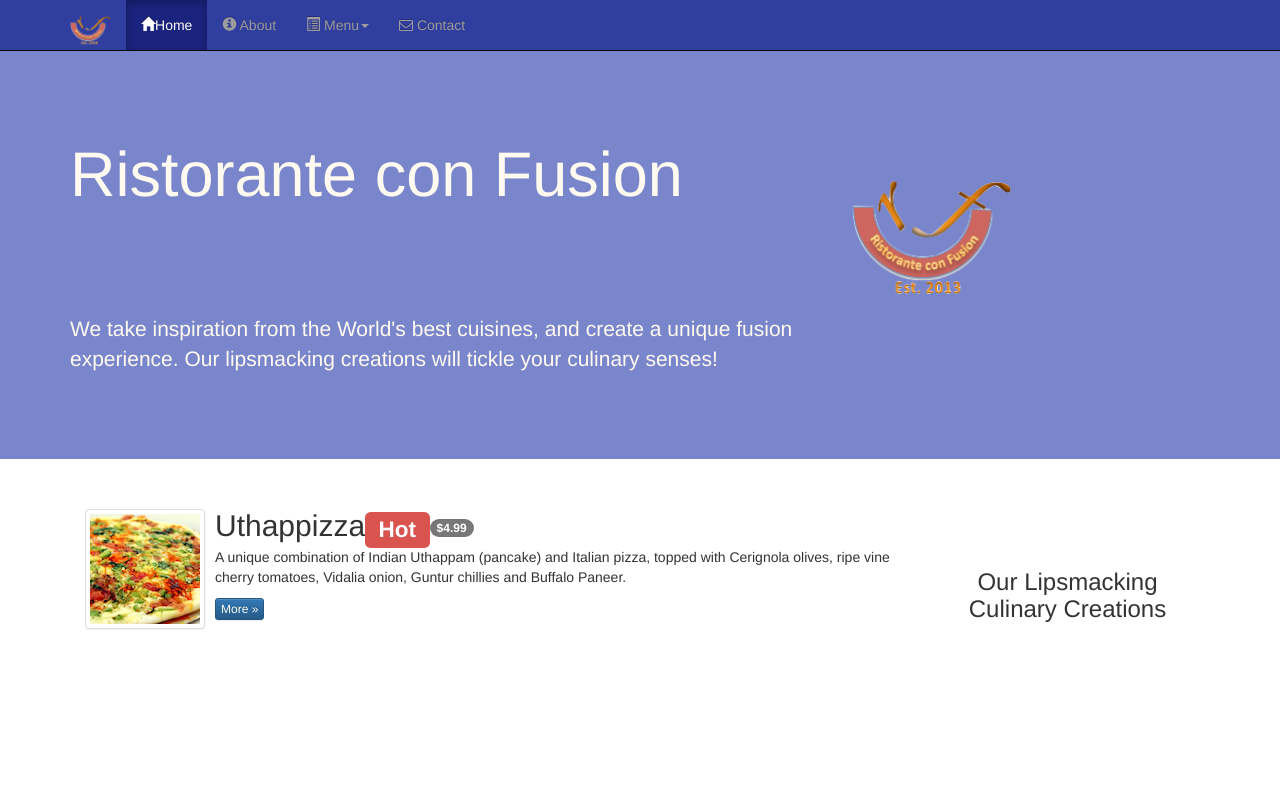
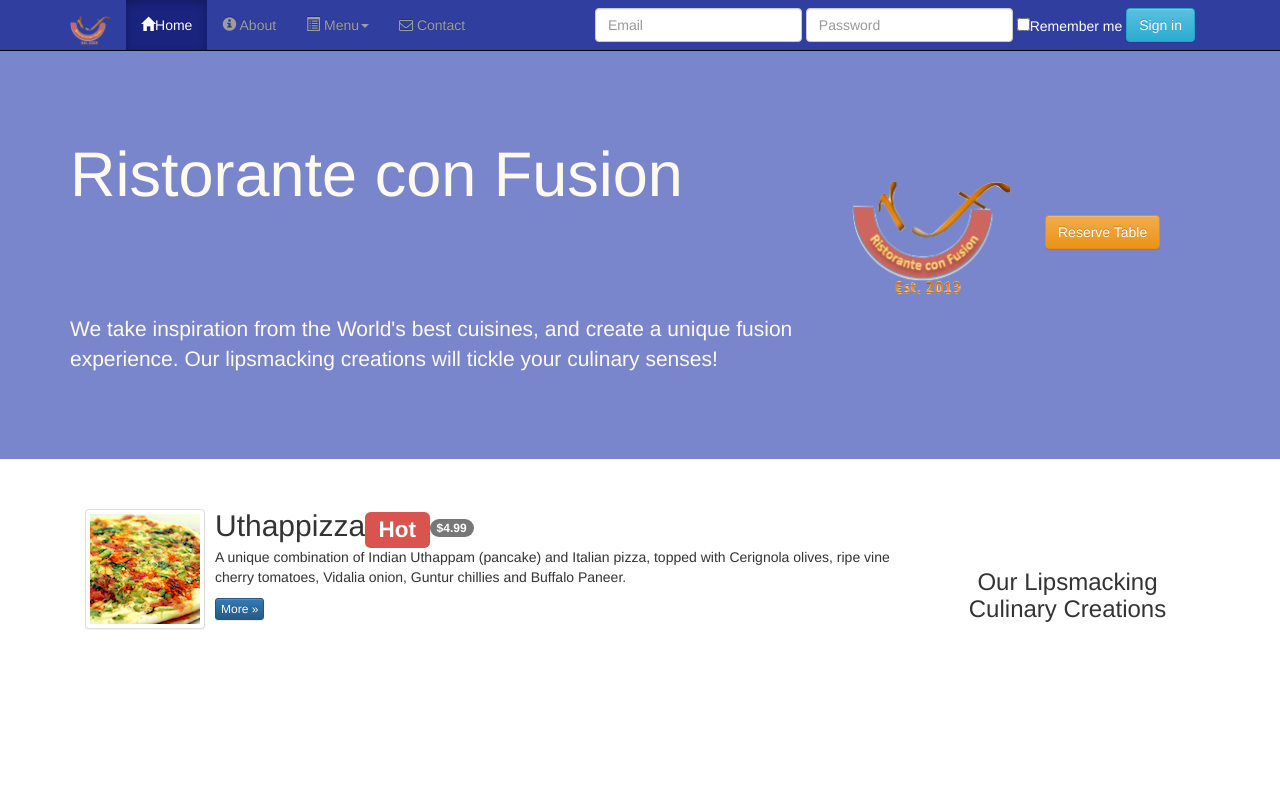
Before and after one commit to WakarK/conFusion, a plain HTML site: page index.html in a window 1280 px wide. Shown: the top 800 px of the page. Drawn offline with nearby package versions, Linux system fonts and the light colour scheme.

Commit message:
Added login form to navbar

```diff
--- a/index.html
+++ b/index.html
@@ -51,6 +51,20 @@
                 <i class="fa fa-envelope-o"></i>
                     Contact</a></li>
             </ul>
+            <form class="navbar-form form-inline pull-right" role="sign-in">
+                <div class="form-group">
+                    <label class="sr-only" for="email">Email address</label>
+                    <input type="email" class="form-control" id="email" placeholder="Email">
+                </div>
+                <div class="form-group">
+                    <label class="sr-only" for="password">Password</label>
+                    <input type="password" class="form-control" id="password" placeholder="Password">
+                </div>
+                <div class="checkbox">
+                    <label><input type="checkbox"><span style="color:white;">Remember me</span></label>
+                </div>
+                <button type="submit" class="btn btn-info">Sign in</button>
+            </form>
             </div>
         </div>
     </nav>
@@ -65,13 +79,18 @@
                     <p style="padding:40px;"></p>
                     <p>We take inspiration from the World's best cuisines, and create a unique fusion experience. Our lipsmacking creations will tickle your culinary senses!</p>
                 </div>
-                <div class="col-xs 12 col-sm-2">
+                <div class="col-xs-12 col-sm-2">
                     <p style="padding:20px;"></p>
                     <img src="img/logo.png" class="img-responsive">
+                </div>
+                <div class="col-xs-12 col-sm-2">
+                    <p style="padding:40px;"></p>
+                    <a href="#reserveTable" class="btn btn-warning">Reserve Table</a>
                 </div>
             </div>
         </div>
     </header>
+
 
     <div class="container">
         <div class="row row-content">
```
